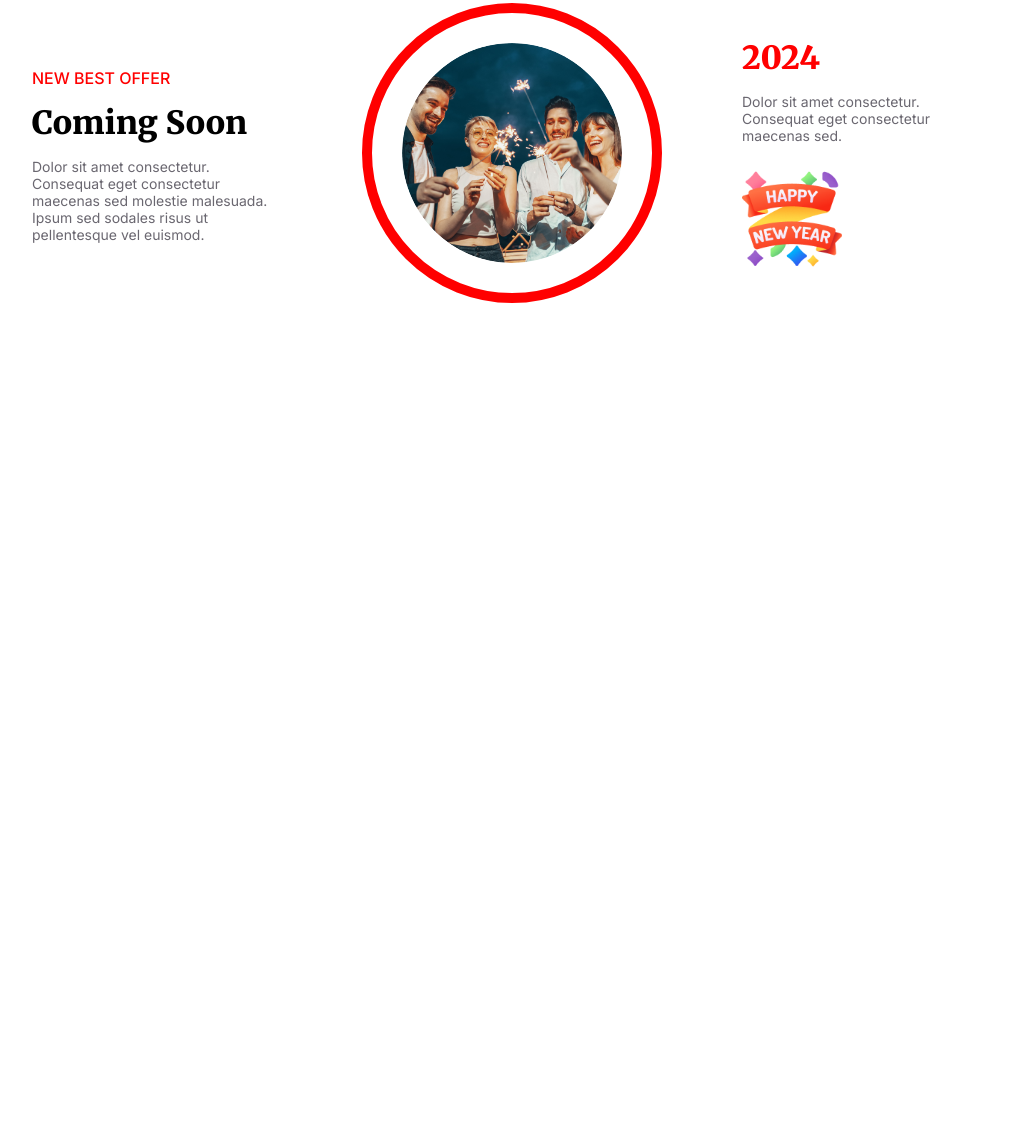
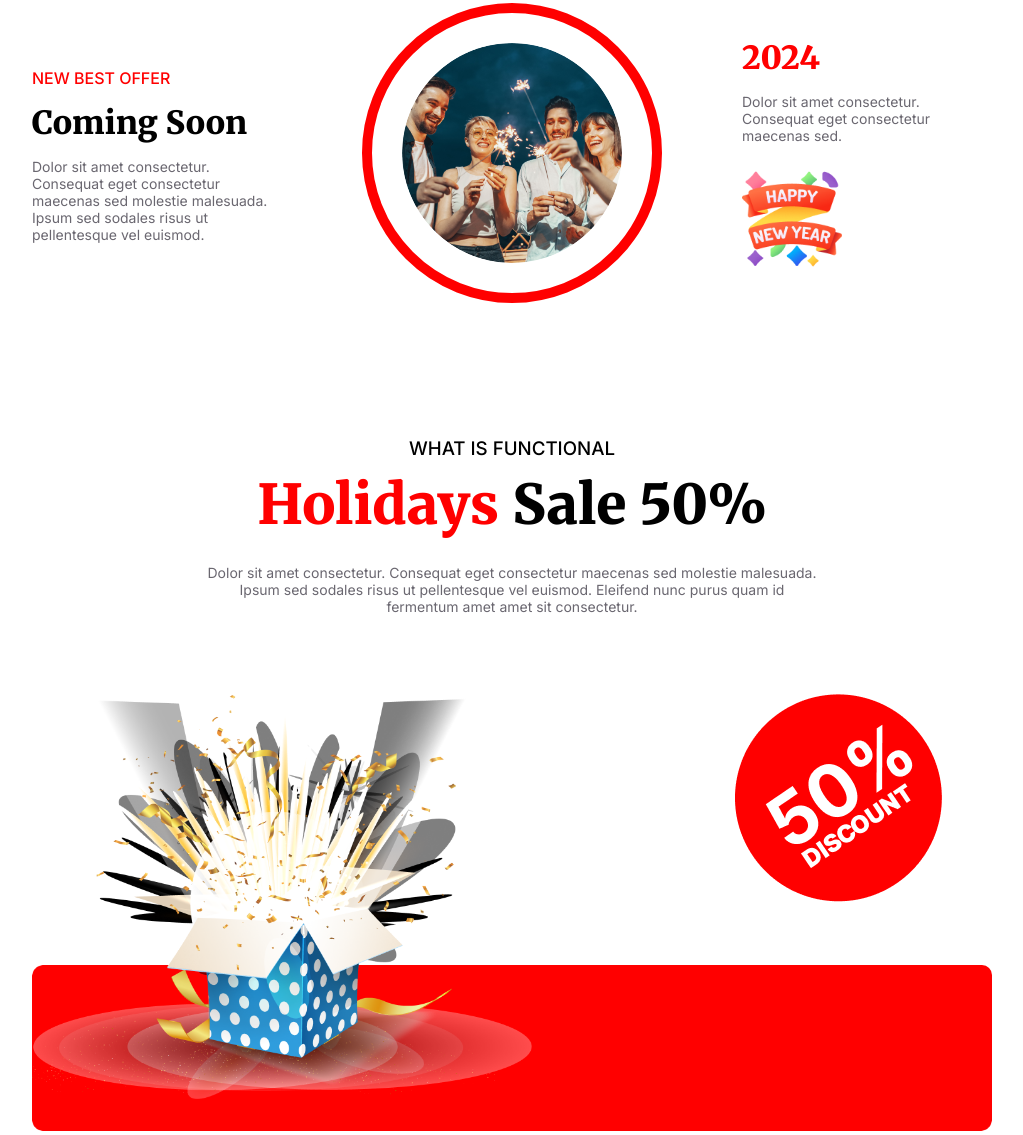
Before and after one commit to Aslam168/new_year_offer, a plain HTML site: page index.html in a window 1280 px wide. Shown: the part 2460-3595 px from the top of the page, without its empty margins (128-1151 px from the left). Before the commit the page ends 2767 px from the top, so only its background shows below. Drawn offline with Linux system fonts and the light colour scheme.

Commit message:
sales section has added

```diff
--- a/index.html
+++ b/index.html
@@ -108,6 +108,32 @@
         </section>
 
 
+        <!-- sales section -->
+
+        <section class="sales container">
+
+              <div class="sales-content">
+                <h3>WHAT IS FUNCTIONAL</h3>
+                <h1><span>Holidays</span> Sale 50%</h1>
+                <p>Dolor sit amet consectetur. Consequat eget consectetur maecenas sed
+                molestie malesuada. Ipsum sed sodales risus ut pellentesque vel euismod. Eleifend nunc purus quam id fermentum amet amet sit consectetur.</p>
+              </div>
+
+              <div class="sales-img">
+                    <div class="sales-first-img">
+                        <div class="group-one"><img src="images/Group 75.png" alt=""></div>
+                        <div class="group-two"><img src="images/Group 44.png" alt=""></div>
+                    </div>
+
+                    <div class="sales-second-img">
+                        <img src="images/Rectangle 2.png" alt="">
+                    </div>
+              </div>
+
+
+        </section>
+
+
     </main>
 
 <!-- footer section starts here -->
--- a/style/style.css
+++ b/style/style.css
@@ -168,6 +168,7 @@ section.offer {
     justify-content: space-between;
     align-items: center;
     gap: 80px;
+    margin-bottom: 130px;
 }
 
 .offer-left {
@@ -223,3 +224,59 @@ section.offer h1 {
     width: 100px;
     margin-top: 25px;
 }
+
+
+/* sales related styles */
+
+.sales-content {
+    text-align: center;
+}
+
+.sales-content h3 {
+    font-weight: 500;
+}
+
+.sales-content h1 {
+    font-size: 55px;
+    margin-top: 10px;
+    margin-bottom: 25px;
+    font-weight: 900;
+    font-family: 'Merriweather';
+}
+
+.sales-content p {
+    color: rgba(7, 2, 17, 0.6);
+    font-size: 14px;
+    width: 610px;
+    margin: auto;
+}
+
+.sales-content span{
+    color: red;
+    font-family: 'Merriweather';
+}
+
+.sales-second-img img {
+    width: 100%;
+    border-radius: 10px;
+}
+
+.sales-first-img {
+    display: flex;
+    justify-content: space-between;
+}
+
+.group-one img {
+    width: 500px;
+    position: relative;
+    top: 150px;
+}
+
+.group-two img {
+    position: relative;
+    top: 100px;
+}
+
+.sales-img {
+    margin-top: -70px;
+}
```
